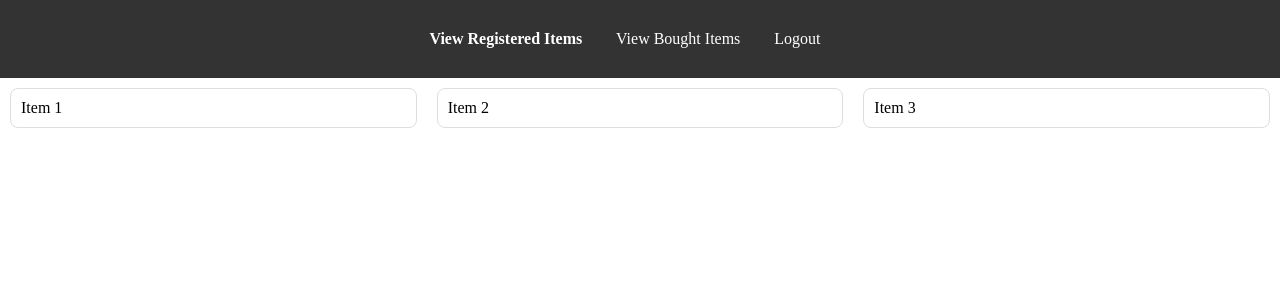
After one commit to Tonelee11/FRF-ICT-main, a PHP site: page /Chief_ICT_Officer.php in a window 1280 px wide. The commit adds this page. Shown: the top 300 px of the page. Run offline with PHP 8.4, Linux system fonts and the light colour scheme.

Commit message:
Added chief officer file

```diff
--- /dev/null
+++ b/Chief_ICT_Officer.php
@@ -0,0 +1,71 @@
+<!DOCTYPE html>
+<html lang="en">
+<head>
+  <meta charset="UTF-8">
+  <meta name="viewport" content="width=device-width, initial-scale=1.0">
+  <link rel="stylesheet" href="style.css">
+  <title>Chief ICT Officer Dashboard</title>
+</head>
+
+<body>
+
+  <header>
+    <!-- Link to view registered items -->
+    <a href="#" id="viewRegisteredItemsLink" onclick="showItems('registered')">View Registered Items</a>
+    <!-- Link to view bought items -->
+    <a href="#" id="viewBoughtItemsLink" onclick="showItems('bought')">View Bought Items</a>
+    <!-- Link to logout -->
+    <a href="logout.php" id="logout">Logout</a>
+
+  </header>
+
+  <main>
+    <!-- Items Container -->
+    <div class="items-container" id="itemsContainer">
+      <!-- Items will be displayed here dynamically -->
+    </div>
+  </main>
+
+  <script>
+    // Sample data for registered and bought items
+    const registeredItems = ['Item 1', 'Item 2', 'Item 3'];
+    const boughtItems = ['Bought Item 1', 'Bought Item 2', 'Bought Item 3'];
+
+    // Initial load: Show registered items
+    showItems('registered');
+
+    function showItems(type) {
+      const itemsContainer = document.getElementById('itemsContainer');
+      const viewRegisteredItemsLink = document.getElementById('viewRegisteredItemsLink');
+      const viewBoughtItemsLink = document.getElementById('viewBoughtItemsLink');
+
+      // Clear previous items
+      itemsContainer.innerHTML = '';
+
+      // Update active link style
+      if (type === 'registered') {
+        viewRegisteredItemsLink.style.fontWeight = 'bold';
+        viewBoughtItemsLink.style.fontWeight = 'normal';
+        displayItems(registeredItems);
+      } else {
+        viewBoughtItemsLink.style.fontWeight = 'bold';
+        viewRegisteredItemsLink.style.fontWeight = 'normal';
+        displayItems(boughtItems);
+      }
+    }
+
+    function displayItems(items) {
+      const itemsContainer = document.getElementById('itemsContainer');
+
+      // Display each item
+      items.forEach(item => {
+        const itemElement = document.createElement('div');
+        itemElement.classList.add('item');
+        itemElement.textContent = item;
+        itemsContainer.appendChild(itemElement);
+      });
+    }
+  </script>
+
+</body>
+</html>
--- a/index.php
+++ b/index.php
@@ -5,7 +5,7 @@
 <!-- LOGIN FORM -->
 
 <center>
-<form method="post" action="login.php">
+  <form method="post"  action="login.php">
     <div class="heading">
       <h3>Login to your account</h3>
     </div>
--- a/style.css
+++ b/style.css
@@ -224,3 +224,37 @@ th {
 td {
   background-color: #f5f5f5;
 }
+
+
+
+/* Chief ICT officer Dashboard */
+
+header {
+  background-color: #333;
+  color: #fff;
+  padding: 30px;
+  text-align: center;
+}
+
+header a {
+  color: #fff;
+  text-decoration: none;
+  margin-right: 30px;
+}
+
+main {
+  padding: 10px;
+}
+
+.items-container {
+  display: grid;
+  grid-template-columns: repeat(3, 1fr);
+  gap: 20px;
+}
+
+.item {
+  border: 1px solid #ddd;
+  padding: 10px;
+  border-radius: 8px;
+  background-color: #fff;
+}
```
Also changed, not shown: fireresque.sql (renamed from FRF-ICT.sql, +4 -54 lines), fireresue.sql (deleted, +0 -67 lines), .htaccess (deleted).
